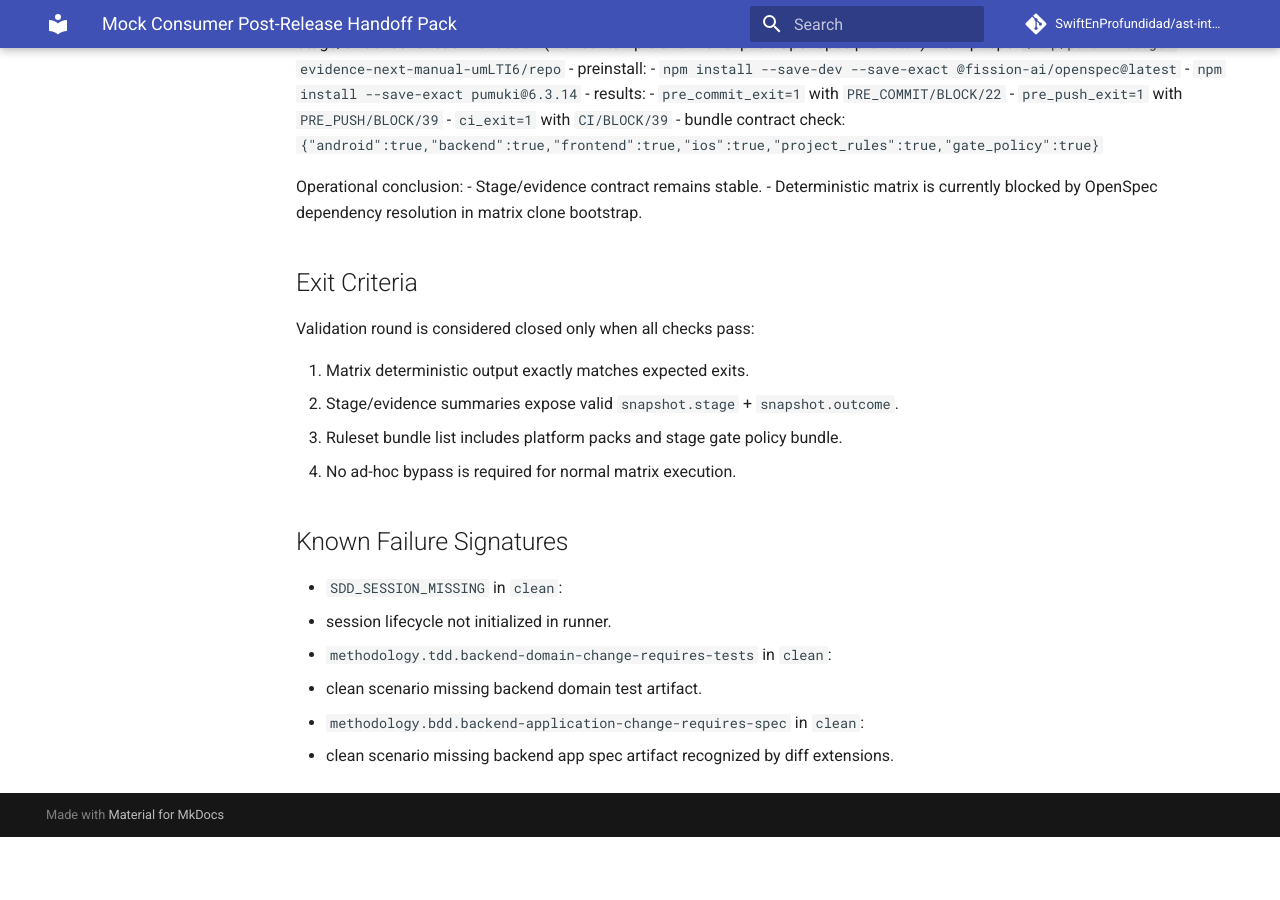
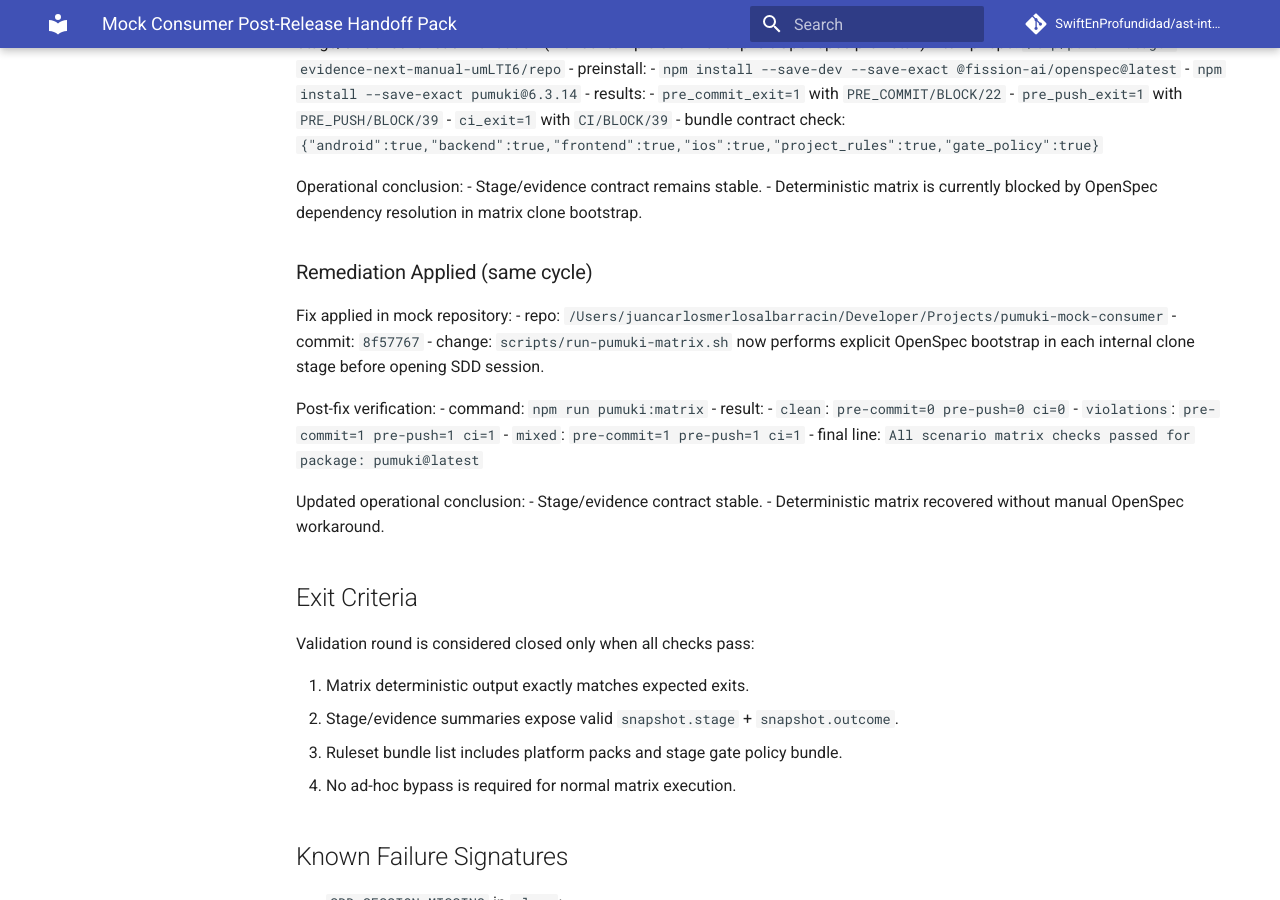
Before and after one commit to SwiftEnProfundidad/ast-intelligence-hooks, an MkDocs documentation site: the page built from docs/validation/mock-consumer-post-release-handoff-pack.md, in a window 1280 px wide and 900 px high, scrolled down 2982 px. Built offline with MkDocs 1.6.1 and Material for MkDocs 9.7.7, drawn with Linux system fonts in a browser that asks for light colours; comment, search, counter and statistics services are not loaded; before the commit the page ends 3819 px from its top, so only the background shows below that.

Commit message:
docs(validation): record matrix bootstrap fix and recovery

```diff
--- a/docs/validation/mock-consumer-post-release-handoff-pack.md
+++ b/docs/validation/mock-consumer-post-release-handoff-pack.md
@@ -146,6 +146,25 @@ Operational conclusion:
 - Stage/evidence contract remains stable.
 - Deterministic matrix is currently blocked by OpenSpec dependency resolution in matrix clone bootstrap.
 
+### Remediation Applied (same cycle)
+
+Fix applied in mock repository:
+- repo: `/Users/juancarlosmerlosalbarracin/Developer/Projects/pumuki-mock-consumer`
+- commit: `8f57767`
+- change: `scripts/run-pumuki-matrix.sh` now performs explicit OpenSpec bootstrap in each internal clone stage before opening SDD session.
+
+Post-fix verification:
+- command: `npm run pumuki:matrix`
+- result:
+  - `clean`: `pre-commit=0 pre-push=0 ci=0`
+  - `violations`: `pre-commit=1 pre-push=1 ci=1`
+  - `mixed`: `pre-commit=1 pre-push=1 ci=1`
+  - final line: `All scenario matrix checks passed for package: pumuki@latest`
+
+Updated operational conclusion:
+- Stage/evidence contract stable.
+- Deterministic matrix recovered without manual OpenSpec workaround.
+
 ## Exit Criteria
 
 Validation round is considered closed only when all checks pass:
```
Also changed, not shown: docs/REFRACTOR_PROGRESS.md (+2 -1 lines).
